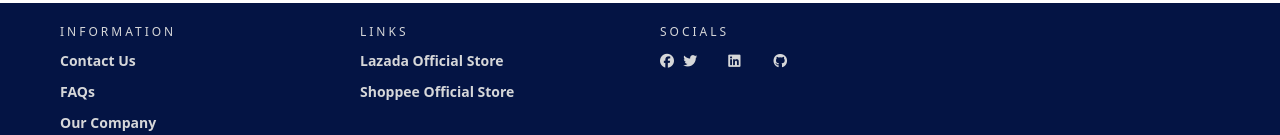
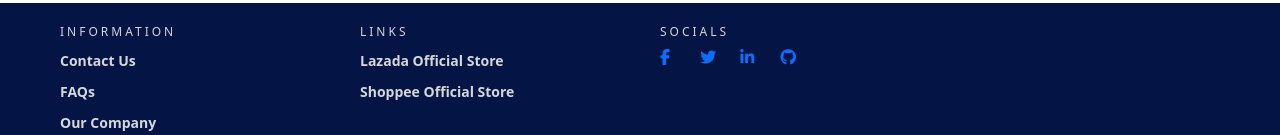
Before and after one commit to ceprogrammer69/Major-Project-2, a plain HTML site: page index.html in a window 1280 px wide. Shown: the part 2082-2217 px from the top of the page. Drawn offline with nearby package versions, Linux system fonts and the light colour scheme.

Commit message:
modified:   index.html

```diff
--- a/index.html
+++ b/index.html
@@ -668,10 +668,10 @@ crossorigin="anonymous" referrerpolicy="no-referrer"></script>
     <h1>Socials</h1>
     <div class="footer-icons">
         <ul>
-          <li><a href="#"><i class="fa-brands fa-facebook"></i></a></li>
-          <li><a href="#"><i class="fa-brands fa-twitter" style="width: 36px;"></i></a></li>
-          <li><a href="#"><i class="fa-brands fa-linkedin" style="width: 36px;"></i></a></li>
-          <li><a href="#"><i class="fa-brands fa-github" style="width: 36px;"></i></a></li>
+          <td><a href="#"><i class="fa fa-facebook" style="width: 36px;"></i></a></td>
+          <td><a href="#"><i class="fa fa-twitter" style="width: 36px;"></i></a></td>
+          <td><a href="#"><i class="fa fa-linkedin" style="width: 36px;"></i></a></td>
+          <td><a href="#"><i class="fa fa-github" style="width: 36px;"></i></a></td>
         </ul>
     </div>
   </div>
```
